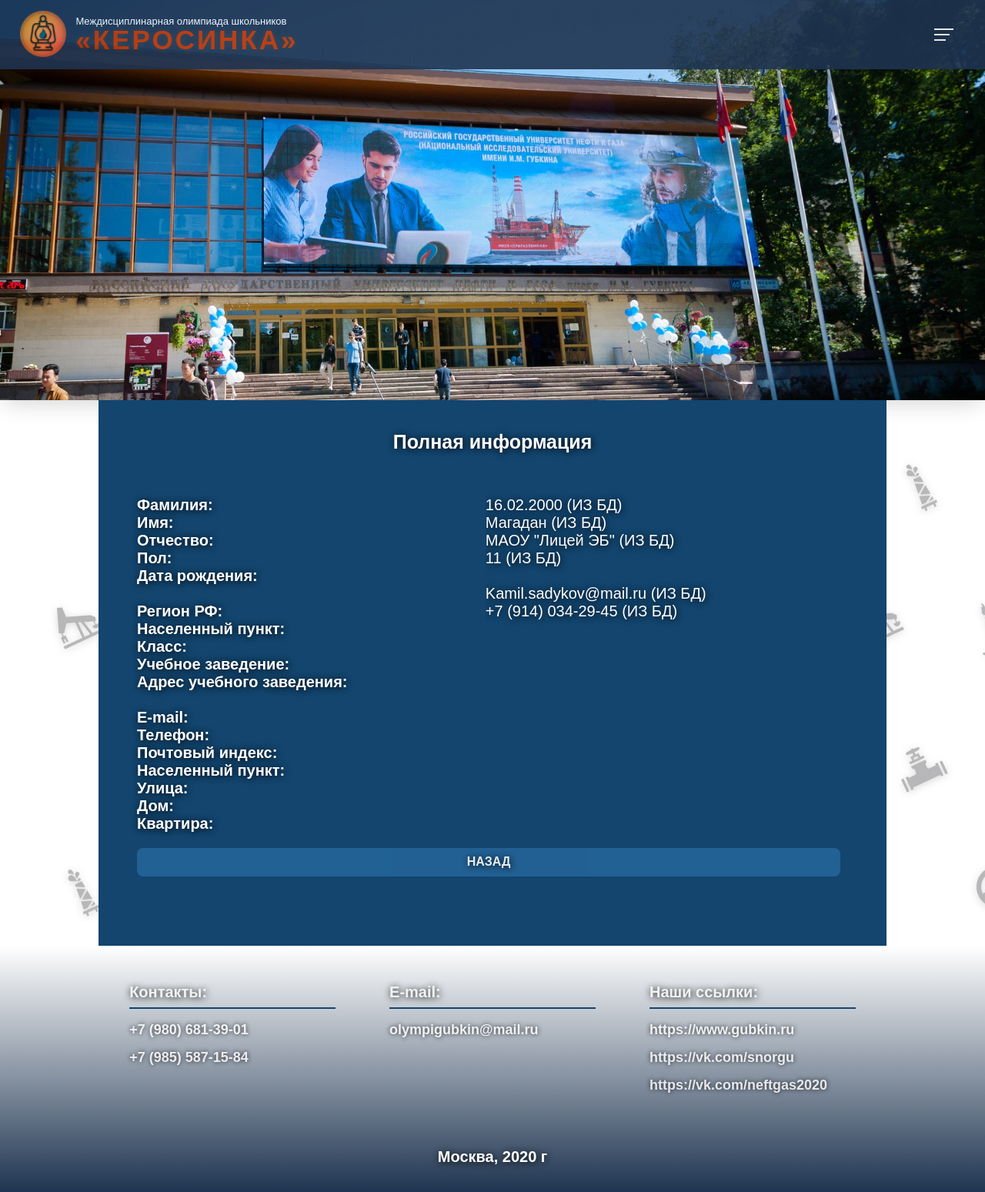
After one commit to CoolerMgdn/kerosinka, a PHP site: page /profile-info.php in a window 1280 px wide. The commit adds this page. Shown: the whole page at 77% size. Run offline with PHP 8.4, Linux system fonts and the light colour scheme; some libraries are stand-ins or nearby versions.

Commit message:
(front) Добавил страницу полной инфы в лк + допилил CSS

```diff
--- /dev/null
+++ b/profile-info.php
@@ -0,0 +1,57 @@
+<!DOCTYPE html>
+<html lang="en">
+<!-- by Sadykov Kamil (Kamil.sadykov@mail.ru) -->
+<head>
+    <meta charset="UTF-8">
+    <meta name="viewport" content="width=device-width, initial-scale=1.0">
+    <title>Личный кабинет</title>
+    <link rel="shortcut icon" href="./src/img/logo.png" type="image/png">
+    <script src="https://cdnjs.cloudflare.com/ajax/libs/modernizr/2.8.3/modernizr.min.js" type="text/javascript"></script>
+    <link rel="stylesheet" href="https://cdnjs.cloudflare.com/ajax/libs/meyer-reset/2.0/reset.min.css">
+    <link rel='stylesheet' href='https://cdnjs.cloudflare.com/ajax/libs/font-awesome/4.7.0/css/font-awesome.css'>
+    <link rel="stylesheet" href="./src/style/main.css">
+</head>
+<body>
+    <!-- Шапка -->
+    <?php
+        include('nav.php');
+    ?>
+
+    <!-- РГУНГ -->
+    <section id="section00"> </section>
+
+    <!-- Личный кабинет (подробно) -->
+    <div class="container">
+        <section id="sectionlk">
+            <a class="about-text">Полная информация</a><br>
+            <!-- Контейнер с данными пользователя (grid) -->
+            <div class="sectionlk-info">
+                <div class="sectionlk-info-text">
+                    <p class="about-text2">
+                        <a id='orgref'>Фамилия:<br>Имя:<br>Отчество:<br>Пол:<br>Дата рождения:<br><br>Регион РФ:<br>Населенный пункт:<br>Класс:<br>Учебное заведение:<br>Адрес учебного заведения:<br><br>E-mail:<br>Телефон:<br>Почтовый индекс:<br>Населенный пункт:<br>Улица:<br>Дом:<br>Квартира:</a>
+                    </p>
+                </div>
+                <div class="sectionlk-info-fromserver">
+                    <p class="about-text2">
+                        <a>16.02.2000 (ИЗ БД)<br>Магадан (ИЗ БД)<br>МАОУ "Лицей ЭБ" (ИЗ БД)<br>11 (ИЗ БД)<br><br>Kamil.sadykov@mail.ru (ИЗ БД)<br>+7 (914) 034-29-45 (ИЗ БД)</a> <!-- БЕРЕТСЯ ИЗ БД -->
+                    </p>
+                </div>
+                <div class="sectionlk-info-btn">
+                    <a class="cd-link" href="profile.php">Назад</a>
+                </div>
+            </div>
+        </section>
+    </div>
+
+    <!-- Контактная информация (footer) -->
+	<?php
+        include('footer.php');
+    ?>
+
+    <script src='https://cdnjs.cloudflare.com/ajax/libs/jquery/3.2.1/jquery.min.js'></script>
+    <script src='https://github.com/simplefocus/FlowType.JS/blob/master/flowtype.js'></script>
+    <script src="./src/js/jquery.maskedinput.min.js"></script>
+    <script src="./src/js/script.js"></script>
+</body>
+<!-- by Sadykov Kamil (Kamil.sadykov@mail.ru) -->
+</html>
--- a/src/style/main.css
+++ b/src/style/main.css
@@ -444,10 +444,11 @@ body {
   background: -webkit-gradient(linear, left top, left bottom, from(#13456E), to(#13456E));
   background: linear-gradient(#13456E, #13456E);
   overflow: hidden;
-  padding-bottom: 500px;
+  padding-bottom: 50px;
 }
 
 .sectionlk-info {
+  margin: 20px 5px 20px 0;
   display: -ms-grid;
   display: grid;
       grid-template-areas: "fio fio" "text fromserver" "btn btn";
--- a/src/style/main.scss
+++ b/src/style/main.scss
@@ -338,9 +338,10 @@ body {
 #sectionlk {
   background: linear-gradient($main1, $main2);
   overflow: hidden;
-  padding-bottom: 500px;
+  padding-bottom: 50px;
 }
 .sectionlk-info{
+  margin: 20px 5px 20px 0;
   display: grid;
   grid-template-areas:
     "fio fio"
```
Also changed, not shown: 1 other file.
